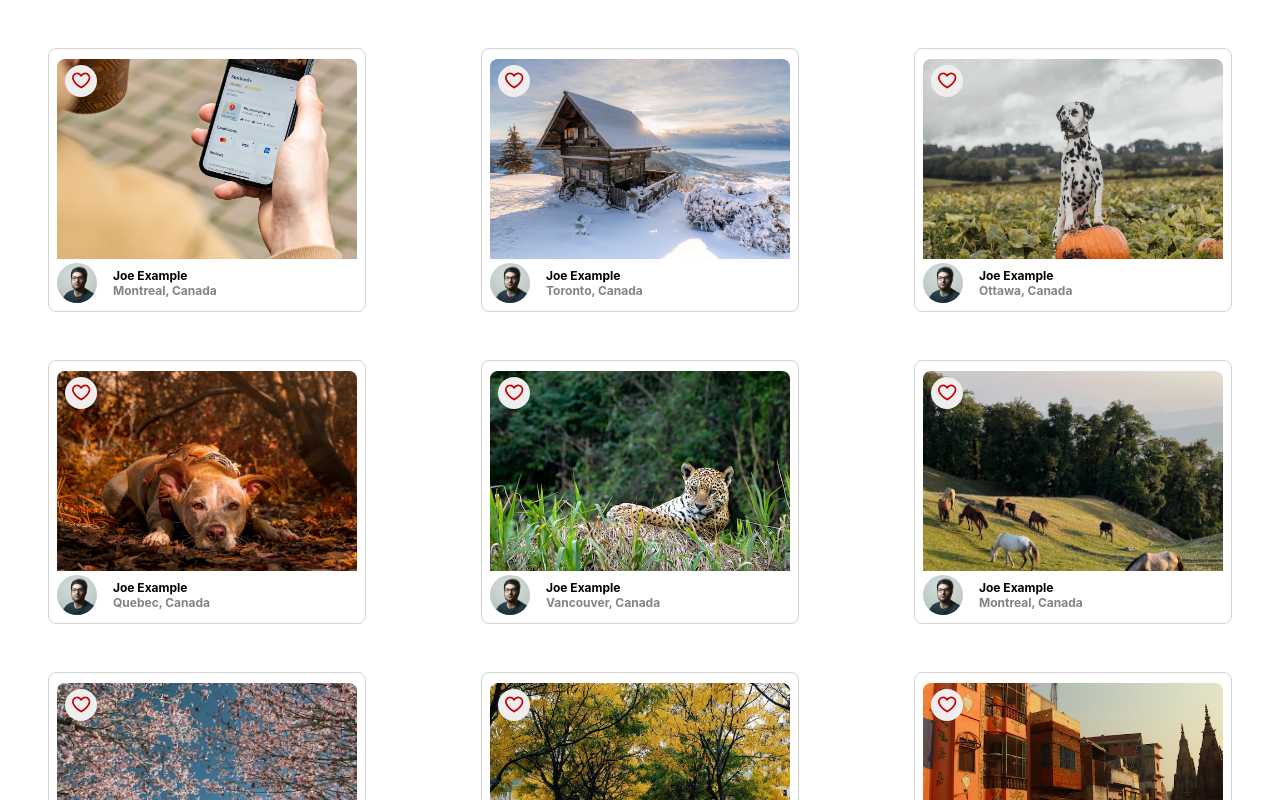
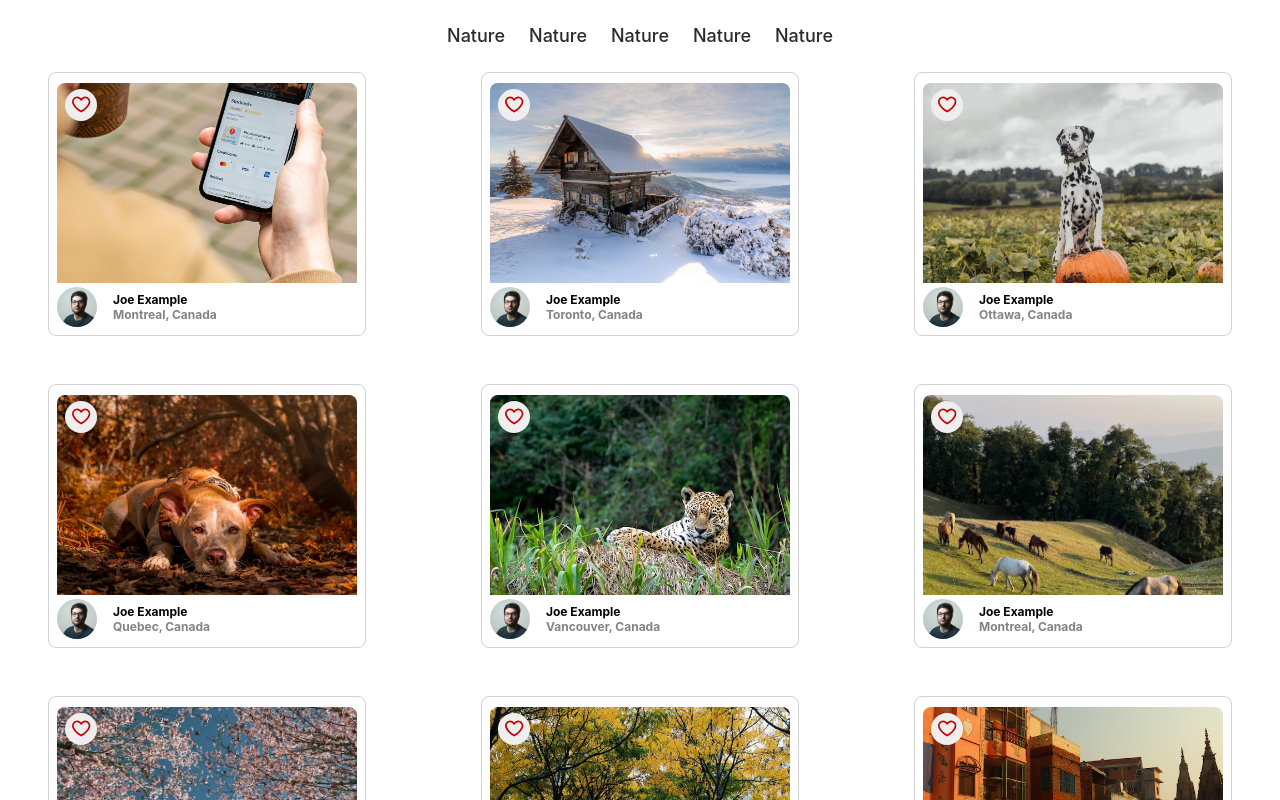
Before and after one commit to Jesse-D-Miller/photolabs, a React (Vite) app in the folder frontend/: page / in a window 1280 px wide. Shown: the top 800 px of the page. Built offline with nearby package versions, Linux system fonts and the light colour scheme; the HTML template or start-up script is replaced by a standard one.

Commit message:
began work on nav bar by implementing and rendering topiclist and topic list items

```diff
--- a/frontend/src/App.jsx
+++ b/frontend/src/App.jsx
@@ -1,5 +1,7 @@
 import PhotoList from './components/PhotoList';
+import TopicList from './components/TopicList';
 import './App.scss';
+import topics from './mocks/topics';
 import photos from "./mocks/photos";
 import { useState } from 'react';
 
@@ -20,11 +22,9 @@
     }));
   };
 
-
-//this used to be where map was now its in photo list
-
   return (
     <div className="App">
+      <TopicList />
       <PhotoList photos={photos} favourites={favourites} toggleFavourite={toggleFavourite} />
     </div>
   );
--- a/frontend/src/components/TopicList.jsx
+++ b/frontend/src/components/TopicList.jsx
@@ -1,27 +1,32 @@
 import "../styles/TopicList.scss";
+import TopicListItem from "./TopicListItem";
 
-const sampleDataForTopicList = [
-  {
-    id: 1,
-    slug: "topic-1",
-    title: "Nature",
-  },
-  {
-    id: 2,
-    slug: "topic-2",
-    title: "Travel",
-  },
-  {
-    id: 3,
-    slug: "topic-3",
-    title: "People",
-  },
-];
+// const sampleDataForTopicList = [
+//   {
+//     id: 1,
+//     slug: "topic-1",
+//     title: "Nature",
+//   },
+//   {
+//     id: 2,
+//     slug: "topic-2",
+//     title: "Travel",
+//   },
+//   {
+//     id: 3,
+//     slug: "topic-3",
+//     title: "People",
+//   },
+// ];
 
 const TopicList = () => {
   return (
     <div className="top-nav-bar__topic-list">
-      {/* Insert React */}
+      <TopicListItem />
+      <TopicListItem />
+      <TopicListItem />
+      <TopicListItem />
+      <TopicListItem />
     </div>
   );
 };
--- a/frontend/src/components/TopicListItem.jsx
+++ b/frontend/src/components/TopicListItem.jsx
@@ -1,4 +1,5 @@
 import "../styles/TopicListItem.scss";
+
 
 const sampleDataForTopicListItem = {
   id: 1,
@@ -7,9 +8,11 @@
 };
 
 const TopicListItem = () => {
+  // const {label} = sampleDataForTopicList;
+
   return (
     <div className="topic-list__item">
-      {/* Insert React */}
+      <span>{sampleDataForTopicListItem.label}</span>
     </div>
   );
 };
```
